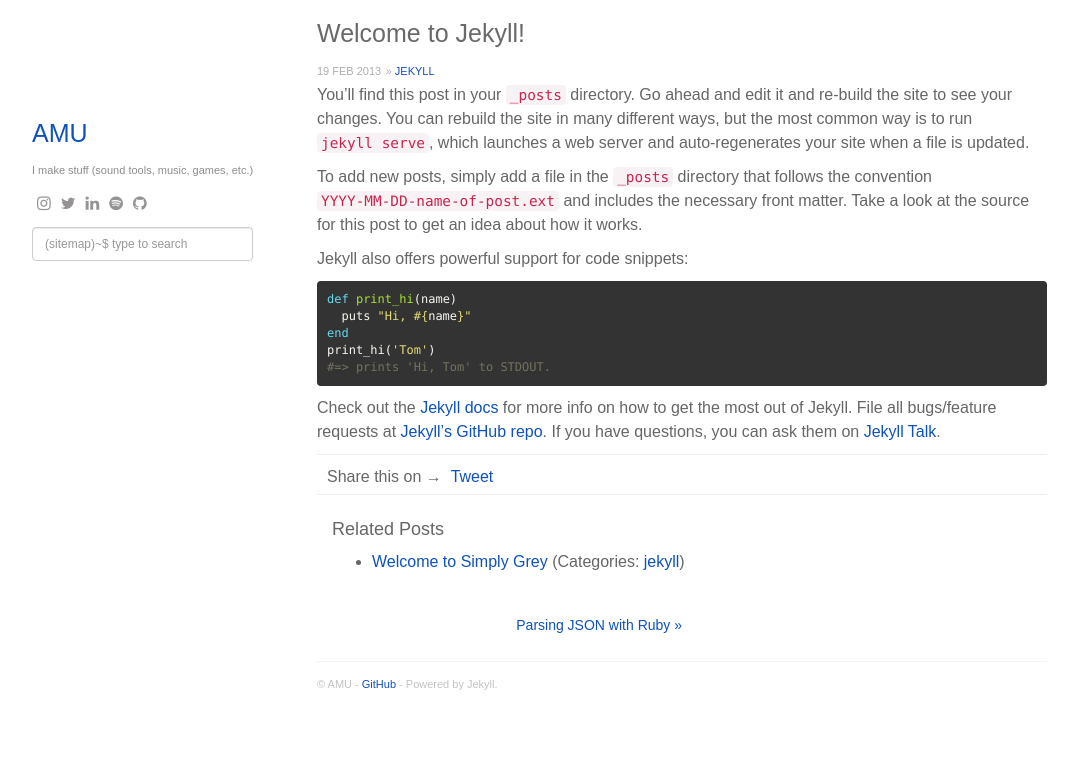
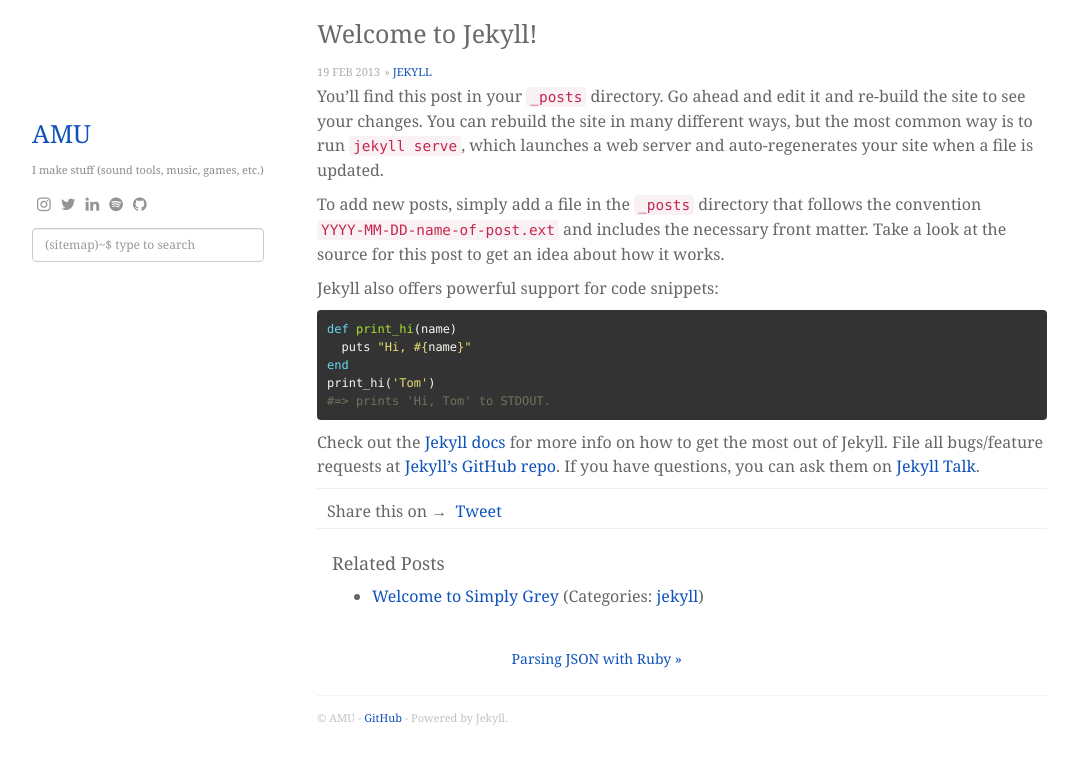
Before and after one commit to amuuu/amuuu.github.io, a Jekyll site: the page built from _posts/2016-04-19-welcome-to-jekyll.markdown, in a window 1280 px wide. Shown: the top 764 px of the page, without its empty margins (53-1131 px from the left). Built offline with Jekyll 4.4.1, drawn with Linux system fonts in a browser that asks for light colours; nearby versions of some CDN libraries; comment, search, counter and statistics services are not loaded.

Commit message:
change font to georgia

```diff
--- a/static/css/main.css
+++ b/static/css/main.css
@@ -1,5 +1,5 @@
 body {
-  font-family: "CodeSaver", CodeSaver, Arial, sans-serif;
+  font-family: Georgia, "CodeSaver", CodeSaver, Arial, sans-serif;
   /* background: url("/static/img/subtle_dots.png"); */
   line-height: 1.5em;
   font-weight: 300;
@@ -62,7 +62,7 @@
   padding: 10px;
   color: #FFF;
   overflow-x: auto;
-  font-family: CodeSaver, "CodeSaver", Menlo, Monaco, Consolas, 'Courier New', monospace;
+  font-family: Georgia, CodeSaver, "CodeSaver", Menlo, Monaco, Consolas, 'Courier New', monospace;
   font-size: 12px;
   border: none;
 }
--- a/static/css/super-search.css
+++ b/static/css/super-search.css
@@ -5,7 +5,7 @@
 
 input#js-search__input {
   font-size: 12px;
-  font-family: CodeSaver, "CodeSaver", Arial, sans-serif;
+  font-family: Georgia, CodeSaver, "CodeSaver", Arial, sans-serif;
 }
 .is-active .search__input {
   transform: translateY(0);
```
